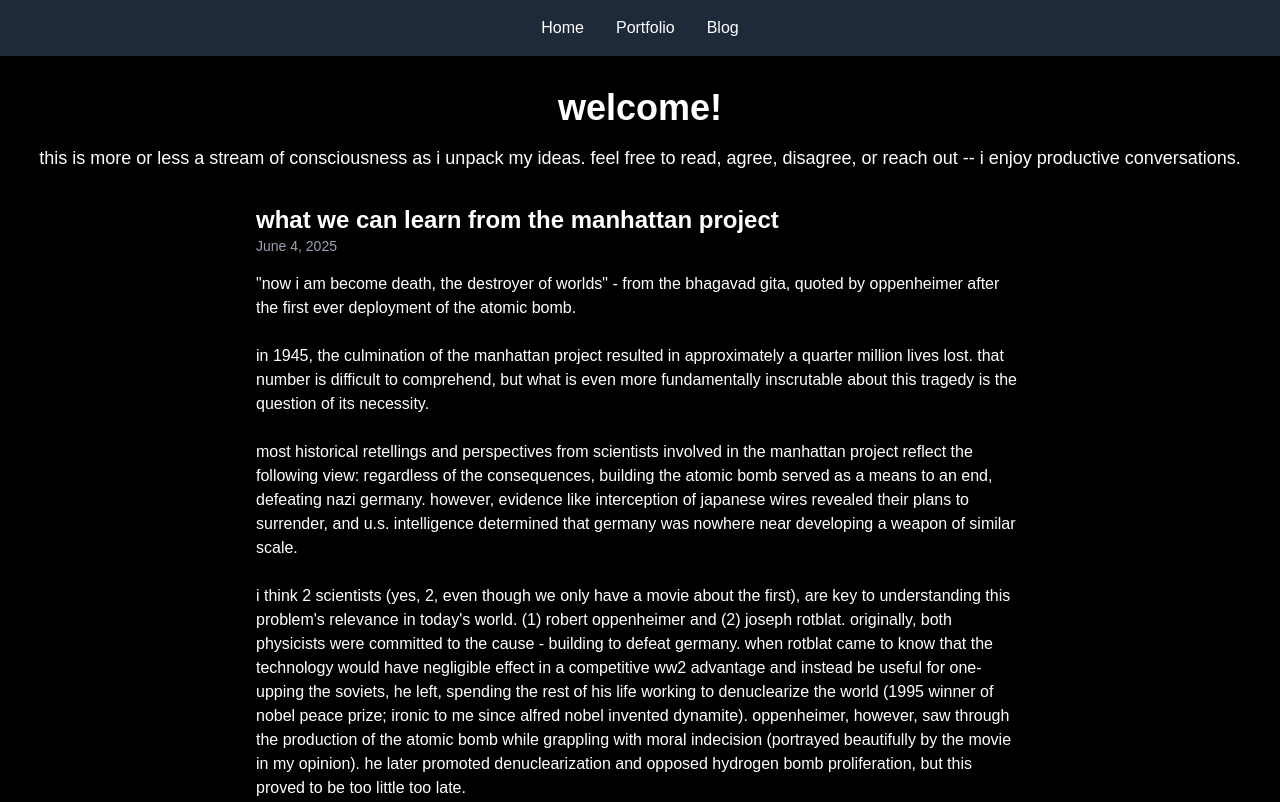
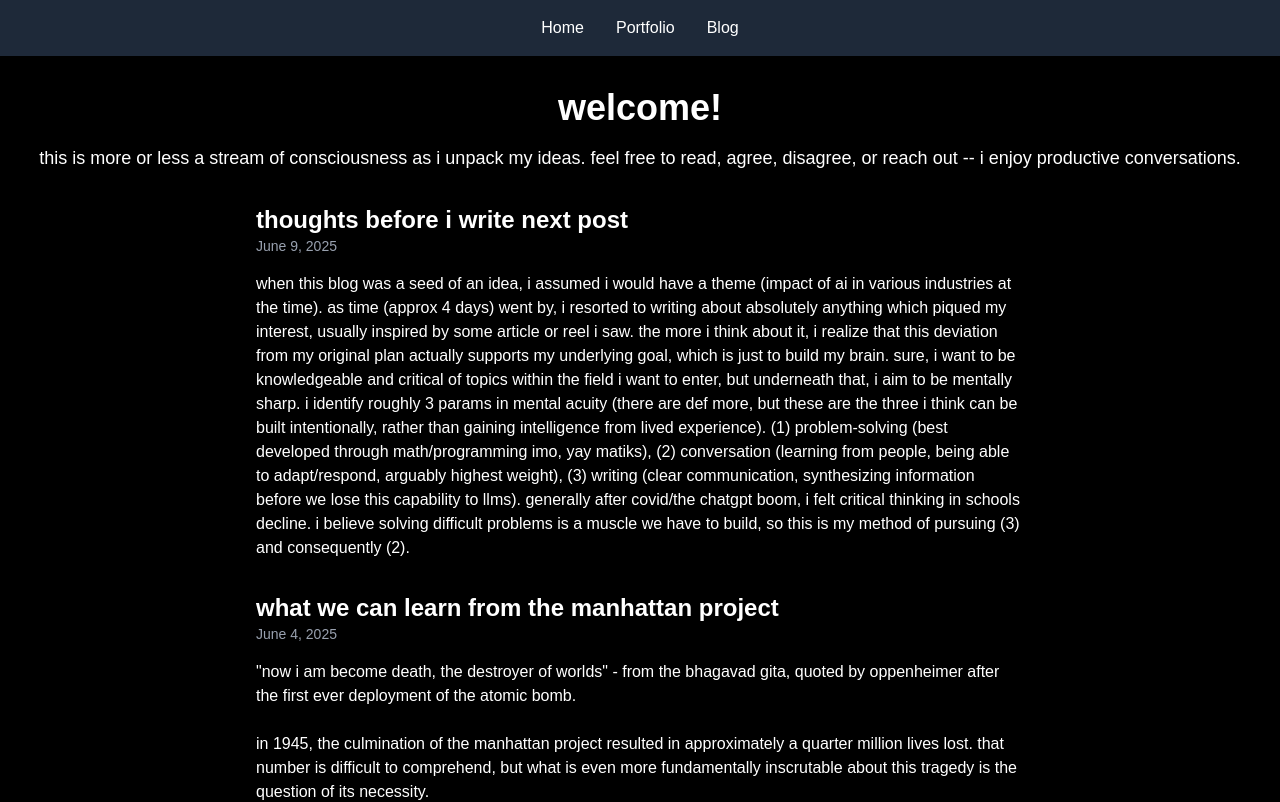
Before and after one commit to navyan6/personal-site, a Next.js app: page /blog in a window 1280 px wide. Shown: the top 802 px of the page. Built offline with nearby package versions, Linux system fonts and the light colour scheme.

Commit message:
post4message

```diff
--- a/app/blog/page.tsx
+++ b/app/blog/page.tsx
@@ -5,6 +5,17 @@ export default function Blog() {
       <p className="text-lg text-white mt-4">
         this is more or less a stream of consciousness as i unpack my ideas. feel free to read, agree, disagree, or reach out -- i enjoy productive conversations.
       </p>
+
+      {/* Fourth Blog Post */}
+      <div className="mt-8 text-left max-w-3xl mx-auto">
+        <h2 className="text-2xl font-bold text-white">thoughts before i write next post</h2>
+        <p className="text-sm text-gray-400">June 9, 2025</p>
+        <div className="mt-4 text-white space-y-6">
+          <p>
+            when this blog was a seed of an idea, i assumed i would have a theme (impact of ai in various industries at the time). as time (approx 4 days) went by, i resorted to writing about absolutely anything which piqued my interest, usually inspired by some article or reel i saw. the more i think about it, i realize that this deviation from my original plan actually supports my underlying goal, which is just to build my brain. sure, i want to be knowledgeable and critical of topics within the field i want to enter, but underneath that, i aim to be mentally sharp. i identify roughly 3 params in mental acuity (there are def more, but these are the three i think can be built intentionally, rather than gaining intelligence from lived experience). (1) problem-solving (best developed through math/programming imo, yay matiks), (2) conversation (learning from people, being able to adapt/respond, arguably highest weight), (3) writing (clear communication, synthesizing information before we lose this capability to llms). generally after covid/the chatgpt boom, i felt critical thinking in schools decline. i believe solving difficult problems is a muscle we have to build, so this is my method of pursuing (3) and consequently (2).
+          </p>
+        </div>
+      </div>
 
       {/* Third Blog Post */}
       <div className="mt-8 text-left max-w-3xl mx-auto">
```
